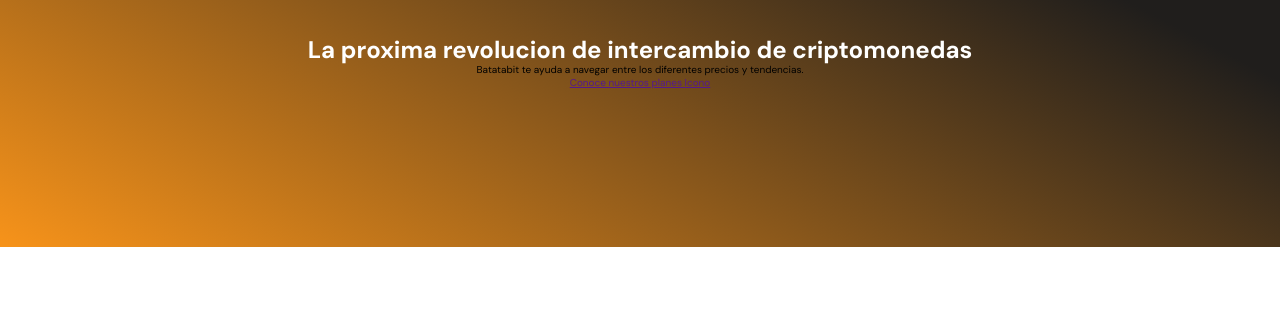
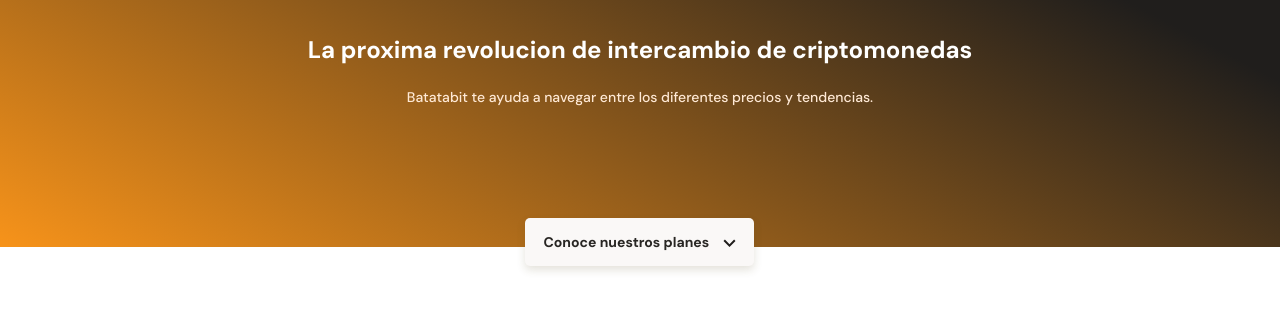
Before and after one commit to AMilesot/LandingBatatabit, a plain HTML site: page index.html in a window 1280 px wide. Shown: the part 87-398 px from the top of the page. Drawn offline with Linux system fonts and the light colour scheme.

Commit message:
Se etrmina de estilizar el header ya con el boton y su respectivo icono

```diff
--- a/index.html
+++ b/index.html
@@ -13,7 +13,7 @@
         <div class="header--title-container">
             <h1>La proxima revolucion de intercambio de criptomonedas</h1>
             <p>Batatabit te ayuda a navegar entre los diferentes precios y tendencias.</p>
-            <a href="" class="header--button">Conoce nuestros planes <span>Icono</span></a>
+            <a href="" class="header--button">Conoce nuestros planes <span></span></a>
         </div>
     </header>
 
--- a/styles.css
+++ b/styles.css
@@ -13,7 +13,7 @@
     --secondary-blue: #1A9AF7;
     --soft-blue: #E7F5FF ;
     --warm-black: #201E1C;
-    --back: #282623;
+    --black: #282623;
     --grey: #BABABA;
     --off-white: #FAF8F7;
     --just-white: #FFF;
@@ -39,7 +39,7 @@ header {
     min-width: 320px;
     height: 334px;
     text-align: center;
-    background: linear-gradient(207.8deg, #201E1C 16.69%,var(--bitcoin-orange)100%);
+    background: linear-gradient(207.8deg, var(--warm-black) 16.69%,var(--bitcoin-orange)100%);
 }
 
 header img {
@@ -65,3 +65,39 @@ header img {
     line-height: 2.6rem;
     color: var(--just-white);
 }
+
+.header--title-container p {
+    margin-top: 25px;
+    font-size:  1.4rem;
+    font-weight: 500;
+    line-height: 1.8rem;
+    color: var(--soft-orange);
+}
+
+.header--title-container .header--button {
+    position: absolute;
+    left: calc(50% - 115px);
+    top: 270px;
+    display: block;
+    margin-top: 35px;
+    padding: 15px;
+    width: 229px;
+    height: 48px;
+    background-color: var(--off-white);
+    /* Sombra */
+    box-shadow: 0px 4px 8px rgba(89,73,30,0.16);
+    border: none;
+    border-radius: 5px;
+    font-size: 1.4rem;
+    font-weight: bold;
+    text-decoration: none;
+    color: var(--black);
+}
+
+.header--button span {
+    display: inline-block;
+    width: 13px;
+    height: 8px;
+    margin-left: 10px;
+    background-image: url('./assets/icons/down-arrow.svg');
+}
```
